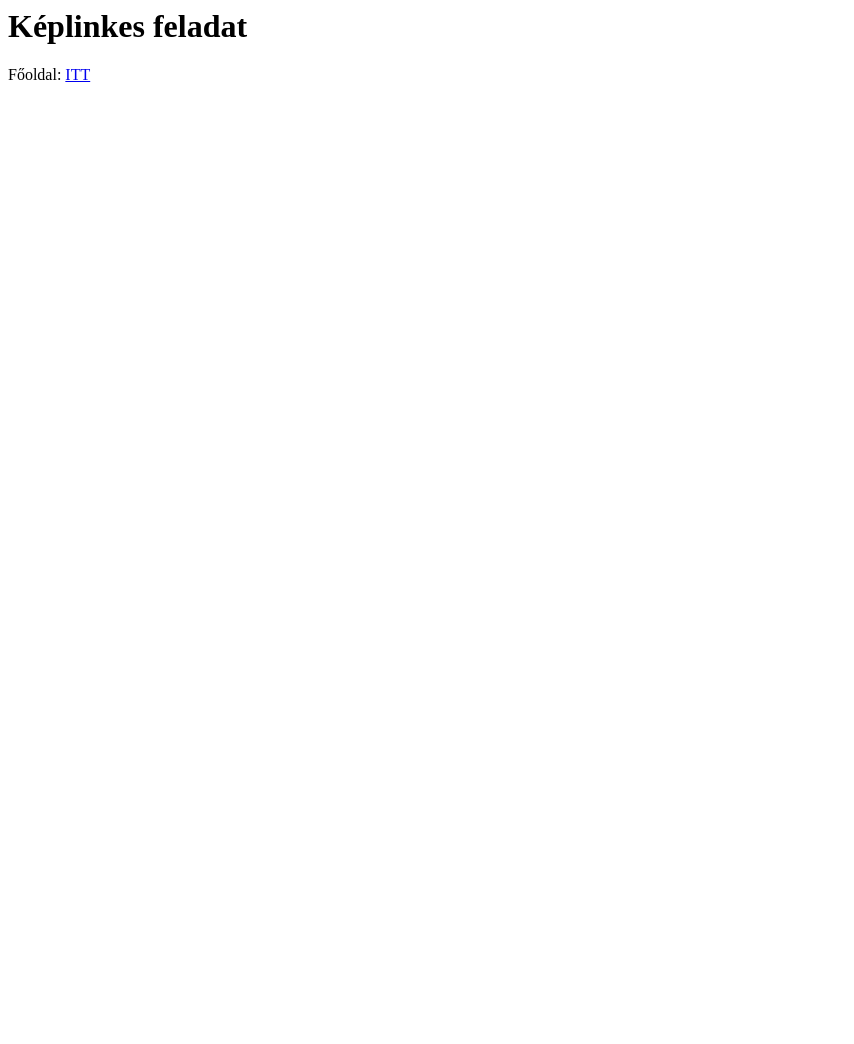
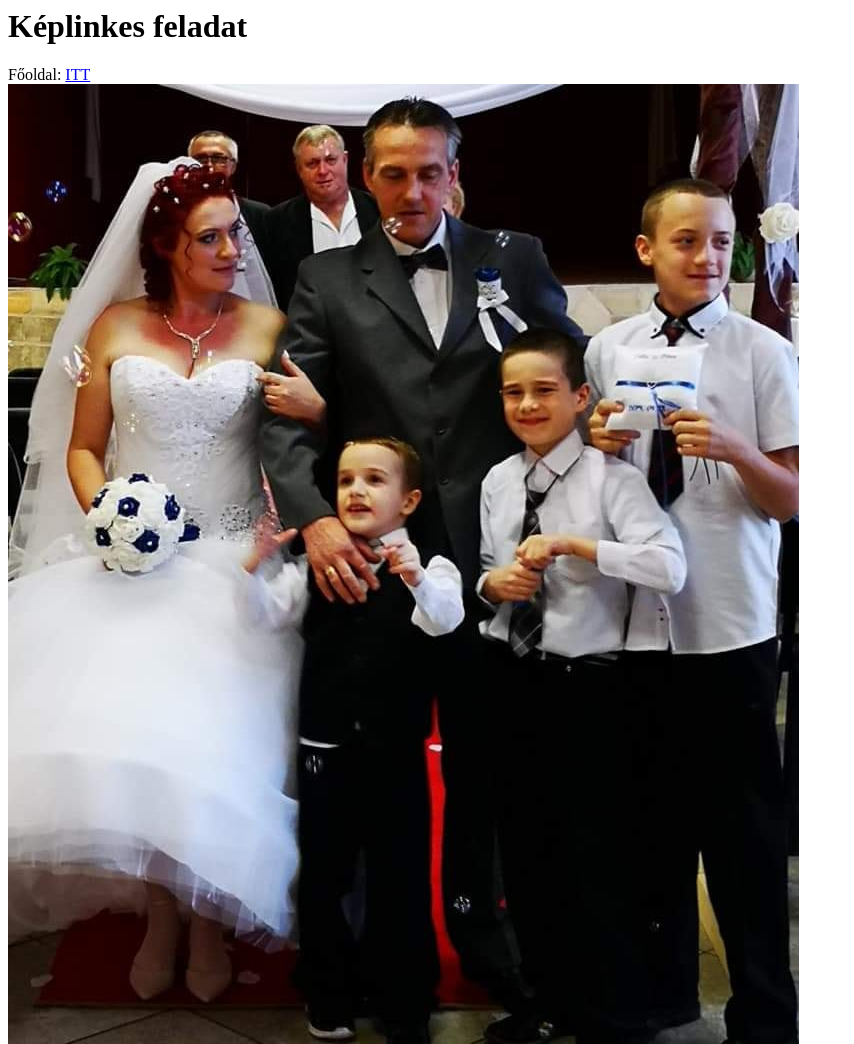
Before and after one commit to dezsoap/dezso, a plain HTML site: page keplink.html in a window 1280 px wide. Shown: the whole page, without its empty margins (0-854 px from the left). Before the commit the page ends 800 px from the top, so only its background shows below. Drawn offline with Linux system fonts and the light colour scheme.

Commit message:
Add files via upload

```diff
--- a/keplink.html
+++ b/keplink.html
@@ -12,7 +12,7 @@
 
     Főoldal: <a href="https://dezsoap.github.io/dezso/index.html">ITT</a>
               <br>
-              <a href="dezso.jpg">
+              <img src="dezso.jpg">
  </a>
 
 
```
